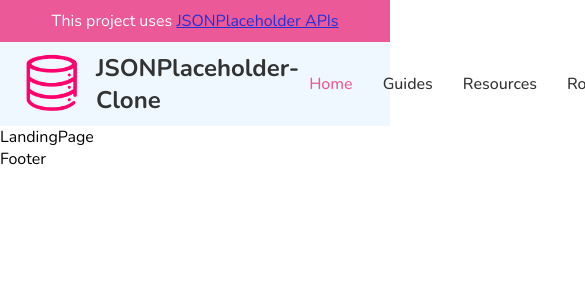
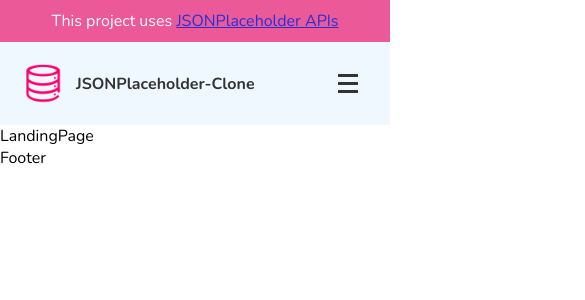
Before and after one commit to nia3zzz/react-jsonplaceholder-clone, a React (Vite) app: page / in a window 390 px wide. Shown: the top 300 px of the page, 585 px wide, since content can reach past the window. Built offline with nearby package versions, Linux system fonts and the light colour scheme.

Commit message:
fix: made navbar responsive

```diff
--- a/src/components/NavBar.tsx
+++ b/src/components/NavBar.tsx
@@ -1,13 +1,19 @@
 import "../styles/components/NavBar.css";
 import { NavLink } from "react-router";
-
+import { useState } from "react";
 
 function NavBar() {
+  const [isHamburgerMenuOpen, setIsHamburgerMenuOpen] = useState(false);
+
+  const toggleHamburgerMenu = () => {
+    setIsHamburgerMenuOpen((prev) => !prev);
+  };
+
   return (
     <>
       <header className="navbar-top-header">
         <p>
-          This project uses {" "}
+          This project uses{" "}
           <a
             href="https://jsonplaceholder.typicode.com/"
             target="_blank"
@@ -22,7 +28,17 @@
           <img src="src/assets/logo.png" alt="Logo" srcSet="" />
           <h1 id="logo-brand-text">JSONPlaceholder-Clone</h1>
         </NavLink>
-        <ul>
+
+        <button
+          className={`hamburger-menu ${isHamburgerMenuOpen ? "open" : ""}`}
+          onClick={toggleHamburgerMenu}
+        >
+          <span className="hamburger-icon"></span>
+          <span className="hamburger-icon"></span>
+          <span className="hamburger-icon"></span>
+        </button>
+
+        <ul className={isHamburgerMenuOpen ? "open" : ""}>
           <li>
             <NavLink to="/">Home</NavLink>
           </li>
--- a/src/styles/components/NavBar.css
+++ b/src/styles/components/NavBar.css
@@ -64,3 +64,64 @@
 .navbar-navbar ul li a.active {
   color: #eb5998;
 }
+
+@media screen and (max-width: 768px) {
+  .navbar-navbar ul {
+    display: none;
+  }
+
+  .hamburger-menu {
+    display: flex;
+    gap: 5px;
+    flex-direction: column;
+    justify-content: center;
+    cursor: pointer;
+    margin-left: auto;
+    padding: 2rem;
+    background: none;
+    border: none;
+  }
+
+  .hamburger-icon {
+    height: 3px;
+    width: 20px;
+    background-color: #333;
+  }
+
+  .hamburger-menu.open .hamburger-icon:nth-child(1) {
+    transform: rotate(45deg) translate(5px, 5px);
+  }
+
+  .hamburger-menu.open .hamburger-icon:nth-child(2) {
+    opacity: 0;
+  }
+
+  .hamburger-menu.open .hamburger-icon:nth-child(3) {
+    transform: rotate(-45deg) translate(5px, -5px);
+  }
+
+  .navbar-navbar ul.open {
+    margin-top: 3rem;
+    display: flex;
+    flex-direction: column;
+    gap: 20px;
+    position: absolute;
+    top: 60px;
+    right: 0;
+    background-color: aliceblue;
+    padding: 1rem;
+    border-radius: 5px;
+  }
+}
+
+@media screen and (max-width: 425px) {
+  .navbar-navbar .logo img {
+    width: 40px;
+    height: 40px;
+  }
+
+  #logo-brand-text {
+    font-size: 1rem;
+    color: #333;
+  }
+}
```
